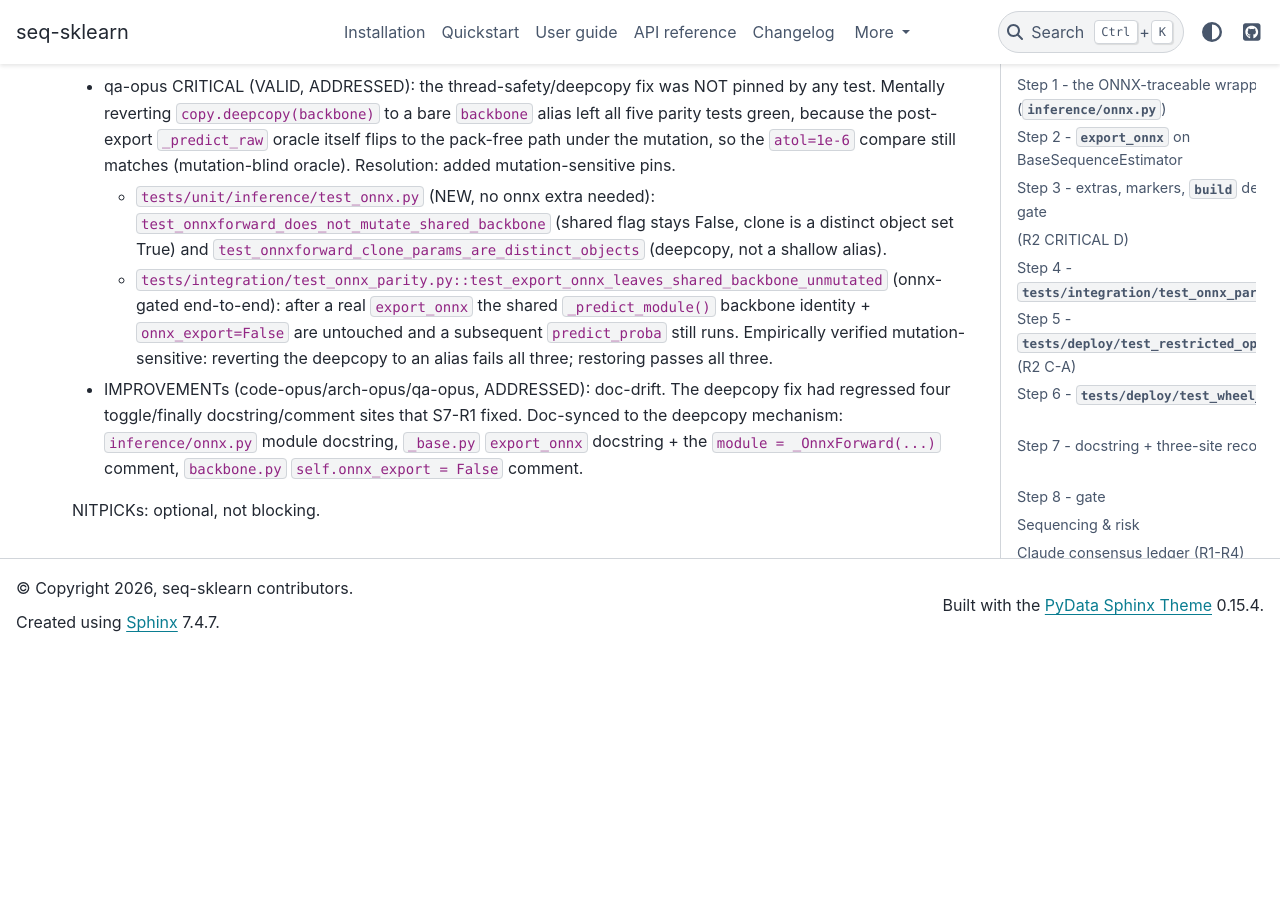
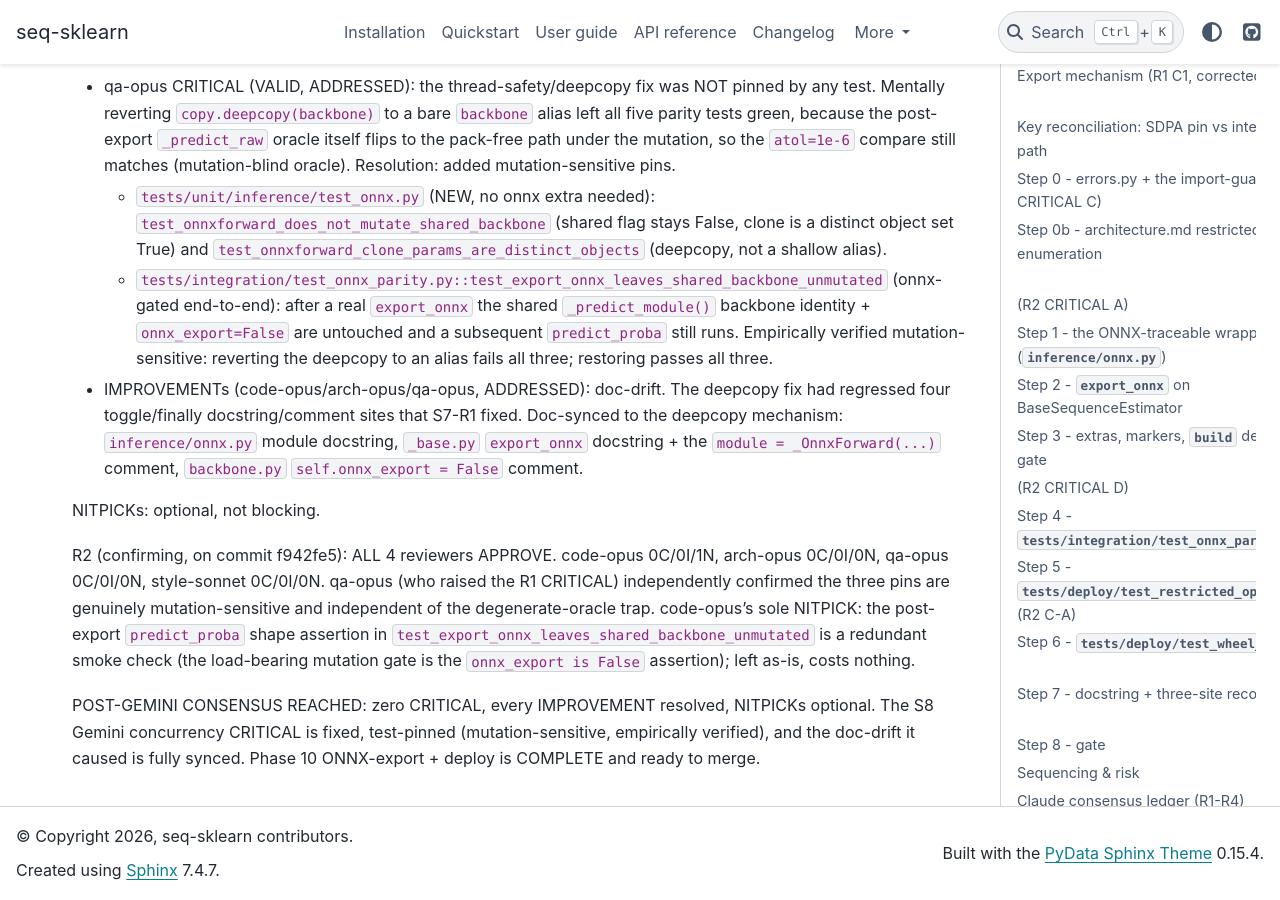
Before and after one commit to switch527/seq-sklearn, a Sphinx documentation site: the page built from docs/phase10_onnx_deploy.md, in a window 1280 px wide and 900 px high, scrolled down 12291 px. Built offline with Sphinx 7.4.7 and the PyData theme 0.15.4, drawn with Linux system fonts in a browser that asks for light colours; before the commit the page ends 12943 px from its top, so only the background shows below that.

Commit message:
docs(phase10): post-Gemini Claude /review consensus REACHED
R2 confirming round: all 4 reviewers APPROVE (0 CRITICAL, 0 open
IMPROVEMENT). The S8 Gemini concurrency CRITICAL is fixed,
mutation-sensitively test-pinned, and the doc-drift synced. Phase 10
ONNX-export + deploy complete.

Co-Authored-By: Claude Opus 4.7 (1M context) <noreply@anthropic.com>

```diff
--- a/docs/phase10_onnx_deploy.md
+++ b/docs/phase10_onnx_deploy.md
@@ -678,3 +678,19 @@ style-sonnet APPROVE (0/0/0).
   `backbone.py` `self.onnx_export = False` comment.
 
 NITPICKs: optional, not blocking.
+
+R2 (confirming, on commit f942fe5): ALL 4 reviewers APPROVE.
+code-opus 0C/0I/1N, arch-opus 0C/0I/0N, qa-opus 0C/0I/0N,
+style-sonnet 0C/0I/0N. qa-opus (who raised the R1 CRITICAL)
+independently confirmed the three pins are genuinely
+mutation-sensitive and independent of the degenerate-oracle trap.
+code-opus's sole NITPICK: the post-export `predict_proba` shape
+assertion in `test_export_onnx_leaves_shared_backbone_unmutated` is a
+redundant smoke check (the load-bearing mutation gate is the
+`onnx_export is False` assertion); left as-is, costs nothing.
+
+POST-GEMINI CONSENSUS REACHED: zero CRITICAL, every IMPROVEMENT
+resolved, NITPICKs optional. The S8 Gemini concurrency CRITICAL is
+fixed, test-pinned (mutation-sensitive, empirically verified), and
+the doc-drift it caused is fully synced. Phase 10 ONNX-export +
+deploy is COMPLETE and ready to merge.
```
